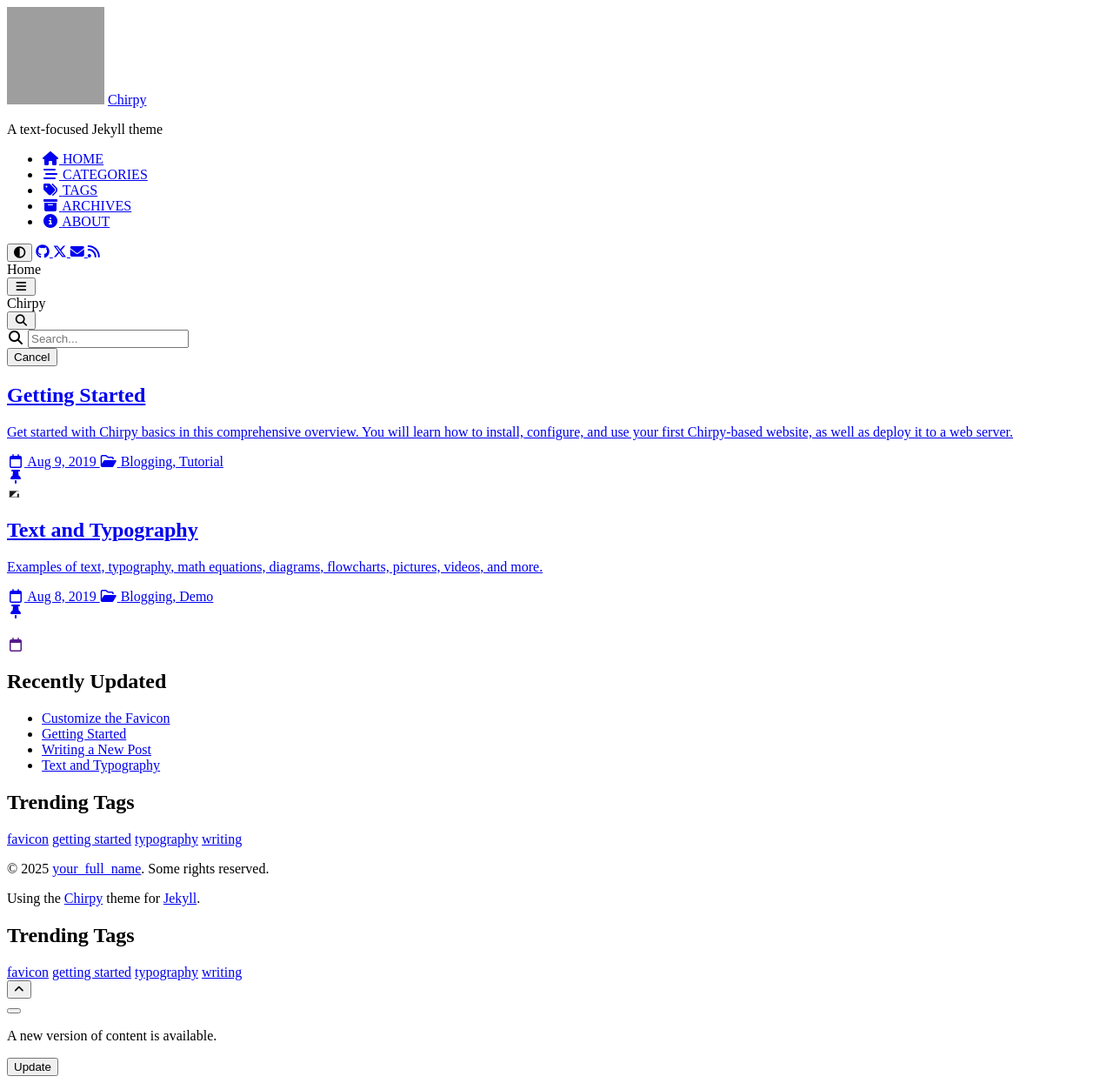
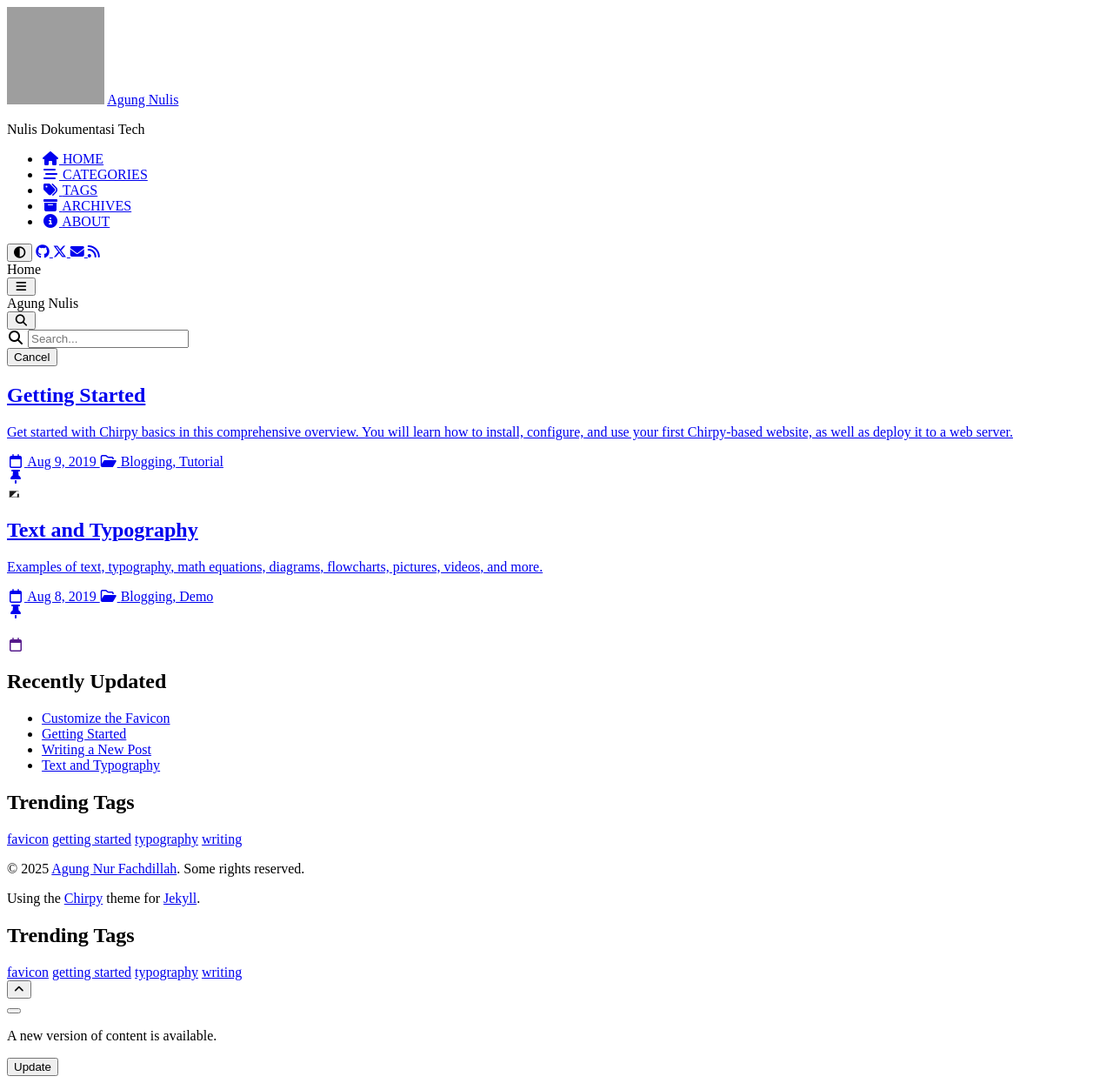
Before and after one commit to agungfadilnur/agungfadilnur.github.io, a Jekyll site: the page built from index.html, in a window 1280 px wide. Shown: the whole page at 87% size. Built offline with Jekyll 4.4.1, drawn with Linux system fonts in a browser that asks for light colours; cached includes are drawn as plain includes; some of the changed lines change nothing that is shown; grey boxes are pictures that could not be loaded.

Commit message:
Add files via upload

```diff
--- a/_config.yml
+++ b/_config.yml
@@ -2,80 +2,63 @@
 
 # Import the theme
 theme: jekyll-theme-chirpy
+
+# Change the following value to '/PROJECT_NAME' ONLY IF your site type is GitHub Pages Project sites
+# and doesn't have a custom domain.
+baseurl: ''
 
 # The language of the webpage › http://www.lingoes.net/en/translator/langcode.htm
 # If it has the same name as one of the files in folder `_data/locales`, the layout language will also be changed,
 # otherwise, the layout language will use the default value of 'en'.
 lang: en
 
-# Change to your timezone › https://kevinnovak.github.io/Time-Zone-Picker
-timezone: Asia/Shanghai
+
+# Change to your timezone › http://www.timezoneconverter.com/cgi-bin/findzone/findzone
+timezone: Asia/Jakarta
 
 # jekyll-seo-tag settings › https://github.com/jekyll/jekyll-seo-tag/blob/master/docs/usage.md
 # ↓ --------------------------
 
-title: Chirpy # the main title
+title: Agung Nulis                          # the main title
 
-tagline: A text-focused Jekyll theme # it will display as the subtitle
+tagline: Nulis Dokumentasi Tech   # it will display as the sub-title
 
-description: >- # used by seo meta and the atom feed
-  A minimal, responsive and feature-rich Jekyll theme for technical writing.
+description: >-                        # used by seo meta and the atom feed
+  A Docs IoT, PCB Design
 
-# Fill in the protocol & hostname for your site.
-# E.g. 'https://username.github.io', note that it does not end with a '/'.
-url: ""
+# fill in the protocol & hostname for your site, e.g., 'https://username.github.io'
+url: 'https://agungfadilnur.github.io'
 
 github:
-  username: github_username # change to your GitHub username
+  username: agungfadilnur             # change to your github username
 
 twitter:
-  username: twitter_username # change to your Twitter username
+  username: twitter_username            # change to your twitter username
 
 social:
   # Change to your full name.
   # It will be displayed as the default author of the posts and the copyright owner in the Footer
-  name: your_full_name
-  email: example@domain.com # change to your email address
+  name: Agung Nur Fachdillah
+  email: agungfadlnur@gmail.com             # change to your email address
   links:
     # The first element serves as the copyright owner's link
-    - https://twitter.com/username # change to your Twitter homepage
-    - https://github.com/username # change to your GitHub homepage
+    - https://twitter.com/username      # change to your twitter homepage
+    - https://github.com/agungfadilnur      # change to your github homepage
     # Uncomment below to add more social links
     # - https://www.facebook.com/username
     # - https://www.linkedin.com/in/username
 
-# Site Verification Settings
-webmaster_verifications:
-  google: # fill in your Google verification code
-  bing: # fill in your Bing verification code
-  alexa: # fill in your Alexa verification code
-  yandex: # fill in your Yandex verification code
-  baidu: # fill in your Baidu verification code
-  facebook: # fill in your Facebook verification code
+google_site_verification:               # fill in to your verification string
 
 # ↑ --------------------------
 # The end of `jekyll-seo-tag` settings
 
-# Web Analytics Settings
-analytics:
-  google:
-    id: # fill in your Google Analytics ID
-  goatcounter:
-    id: # fill in your GoatCounter ID
-  umami:
-    id: # fill in your Umami ID
-    domain: # fill in your Umami domain
-  matomo:
-    id: # fill in your Matomo ID
-    domain: # fill in your Matomo domain
-  cloudflare:
-    id: # fill in your Cloudflare Web Analytics token
-  fathom:
-    id: # fill in your Fathom Site ID
-
-# Page views settings
-pageviews:
-  provider: # now only supports 'goatcounter'
+google_analytics:
+  id:                 # fill in your Google Analytics ID
+  # Google Analytics pageviews report settings
+  pv:
+    proxy_endpoint:   # fill in the Google Analytics superProxy endpoint of Google App Engine
+    cache_path:       # the local PV cache data, friendly to visitors from GFW region
 
 # Prefer color scheme setting.
 #
@@ -85,79 +68,62 @@
 #
 # Available options:
 #
-#     light — Use the light color scheme
-#     dark — Use the dark color scheme
+#     light  - Use the light color scheme
+#     dark   - Use the dark color scheme
 #
-theme_mode: # [light | dark]
+theme_mode:   # [light|dark]
 
-# The CDN endpoint for media resources.
+# The CDN endpoint for images.
 # Notice that once it is assigned, the CDN url
-# will be added to all media resources (site avatar, posts' images, audio and video files) paths starting with '/'
+# will be added to all image (site avatar & posts' images) paths starting with '/'
 #
 # e.g. 'https://cdn.com'
-cdn: "https://chirpy-img.netlify.app"
+img_cdn:
 
 # the avatar on sidebar, support local or CORS resources
-avatar: "/commons/avatar.jpg"
+avatar: https://media.licdn.com/dms/image/D5603AQGB-sD5vNybUg/profile-displayphoto-shrink_200_200/0/1676090591654?e=1681948800&v=beta&t=9zdisv4Jzdj4Hk1F6wANMCswu1lNY0jw3HW9xyps-nM
 
-# The URL of the site-wide social preview image used in SEO `og:image` meta tag.
-# It can be overridden by a customized `page.image` in front matter.
-social_preview_image: # string, local or CORS resources
-
-# boolean type, the global switch for TOC in posts.
+# boolean type, the global switch for ToC in posts.
 toc: true
 
 comments:
-  # Global switch for the post-comment system. Keeping it empty means disabled.
-  provider: # [disqus | utterances | giscus]
-  # The provider options are as follows:
+  active:         # The global switch for posts comments, e.g., 'disqus'.  Keep it empty means disable
+  # The active options are as follows:
   disqus:
-    shortname: # fill with the Disqus shortname. › https://help.disqus.com/en/articles/1717111-what-s-a-shortname
+    shortname:    # fill with the Disqus shortname. › https://help.disqus.com/en/articles/1717111-what-s-a-shortname
   # utterances settings › https://utteranc.es/
   utterances:
-    repo: # <gh-username>/<repo>
-    issue_term: # < url | pathname | title | ...>
+    repo:         # <gh-username>/<repo>
+    issue_term:   # < url | pathname | title | ...>
   # Giscus options › https://giscus.app
   giscus:
-    repo: # <gh-username>/<repo>
+    repo:              # <gh-username>/<repo>
     repo_id:
     category:
     category_id:
-    mapping: # optional, default to 'pathname'
-    strict: # optional, default to '0'
-    input_position: # optional, default to 'bottom'
-    lang: # optional, default to the value of `site.lang`
+    mapping:           # optional, default to 'pathname'
+    input_position:    # optional, default to 'bottom'
+    lang:              # optional, default to the value of `site.lang`
     reactions_enabled: # optional, default to the value of `1`
 
 # Self-hosted static assets, optional › https://github.com/cotes2020/chirpy-static-assets
 assets:
   self_host:
-    enabled: # boolean, keep empty means false
+    enabled:      # boolean, keep empty means false
     # specify the Jekyll environment, empty means both
     # only works if `assets.self_host.enabled` is 'true'
-    env: # [development | production]
+    env:          # [development|production]
 
 pwa:
-  enabled: true # The option for PWA feature (installable)
-  cache:
-    enabled: true # The option for PWA offline cache
-    # Paths defined here will be excluded from the PWA cache.
-    # Usually its value is the `baseurl` of another website that
-    # shares the same domain name as the current website.
-    deny_paths:
-      # - "/example"  # URLs match `<SITE_URL>/example/*` will not be cached by the PWA
+  enabled: true   # the option for PWA feature
 
 paginate: 10
-
-# The base URL of your site
-baseurl: ""
 
 # ------------ The following options are not recommended to be modified ------------------
 
 kramdown:
-  footnote_backlink: "&#8617;&#xfe0e;"
   syntax_highlighter: rouge
-  syntax_highlighter_opts: # Rouge Options › https://github.com/jneen/rouge#full-options
+  syntax_highlighter_opts:   # Rouge Options › https://github.com/jneen/rouge#full-options
     css_class: highlight
     # default_lang: console
     span:
@@ -173,12 +139,12 @@
 
 defaults:
   - scope:
-      path: "" # An empty string here means all files in the project
+      path: ''          # An empty string here means all files in the project
       type: posts
     values:
       layout: post
-      comments: true # Enable comments in posts.
-      toc: true # Display TOC column in posts.
+      comments: true    # Enable comments in posts.
+      toc: true         # Display TOC column in posts.
       # DO NOT modify the following parameter unless you are confident enough
       # to update the code of all other post links in this project.
       permalink: /posts/:title/
@@ -187,11 +153,19 @@
     values:
       comments: false
   - scope:
-      path: ""
-      type: tabs # see `site.collections`
+      path: ''
+      type: tabs             # see `site.collections`
     values:
       layout: page
       permalink: /:title/
+  - scope:
+      path: assets/img/favicons
+    values:
+      swcache: true
+  - scope:
+      path: assets/js/dist
+    values:
+      swcache: true
 
 sass:
   style: compressed
@@ -206,15 +180,15 @@
     envs: [development]
 
 exclude:
-  - "*.gem"
-  - "*.gemspec"
-  - docs
+  - '*.gem'
+  - '*.gemspec'
   - tools
   - README.md
+  - CHANGELOG.md
   - LICENSE
-  - purgecss.js
-  - "*.config.js"
-  - "package*.json"
+  - gulpfile.js
+  - node_modules
+  - package*.json
 
 jekyll-archives:
   enabled: [categories, tags]
```
